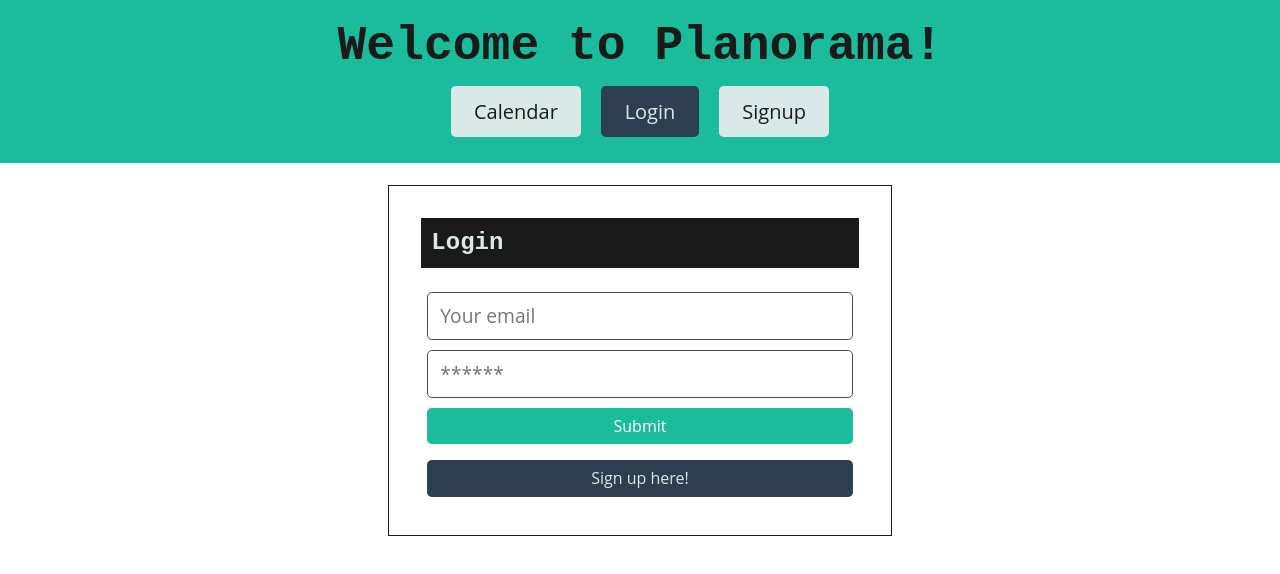
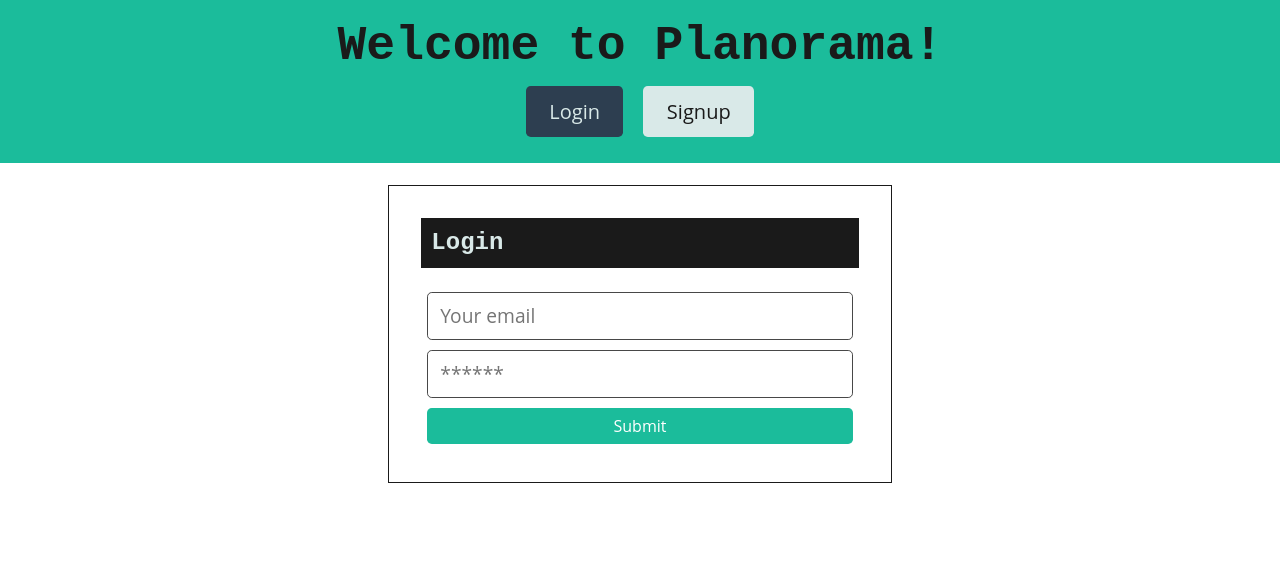
Before and after one commit to nathan26036/Planorama, a React (Vite) app in the folder client/: page / in a window 1280 px wide. Shown: the top 574 px of the page. Built offline with nearby package versions, Linux system fonts and the light colour scheme.

Commit message:
calendar button won't show if user is not logged in. Login and Signup won't show if user is logged in

```diff
--- a/client/src/components/Header/index.jsx
+++ b/client/src/components/Header/index.jsx
@@ -1,5 +1,5 @@
 import { Link } from 'react-router-dom';
-
+import React from 'react';
 import Auth from '../../utils/auth';
 
 const Header = () => {
@@ -15,15 +15,20 @@ const Header = () => {
             Welcome to Planorama!
           </h1>
         </Link>
-        <div>
+        <nav className='text-center'>
+          {Auth.loggedIn() && (
+            <>
               <Link className="btn btn-lg btn-light m-2" to="/calendar">
                 Calendar
               </Link>
-          {Auth.loggedIn() ? (
+
               <button className="btn btn-lg btn-light m-2" onClick={logout}>
                 Logout
               </button>
-          ) : (
+            </>
+          )}
+
+          {!Auth.loggedIn() && (
             <>
               <Link className="btn btn-lg btn-primary m-2" to="/">
                 Login
@@ -33,7 +38,7 @@ const Header = () => {
               </Link>
             </>
           )}
-        </div>
+        </nav>
       </div>
     </header>
   );
--- a/client/src/pages/login.jsx
+++ b/client/src/pages/login.jsx
@@ -76,15 +76,6 @@ const Login = (props) => {
                 >
                   Submit
                 </button>
-                <Link to="/signup">
-                <button
-                  className="mt-3 btn btn-block btn-primary"
-                  style={{ cursor: 'pointer' }}
-                  type="submit"
-                >
-                  Sign up here!
-                </button>
-              </Link>
               </form>
             )}
 
```
Lines whose indentation alone changed are shown as unchanged.
